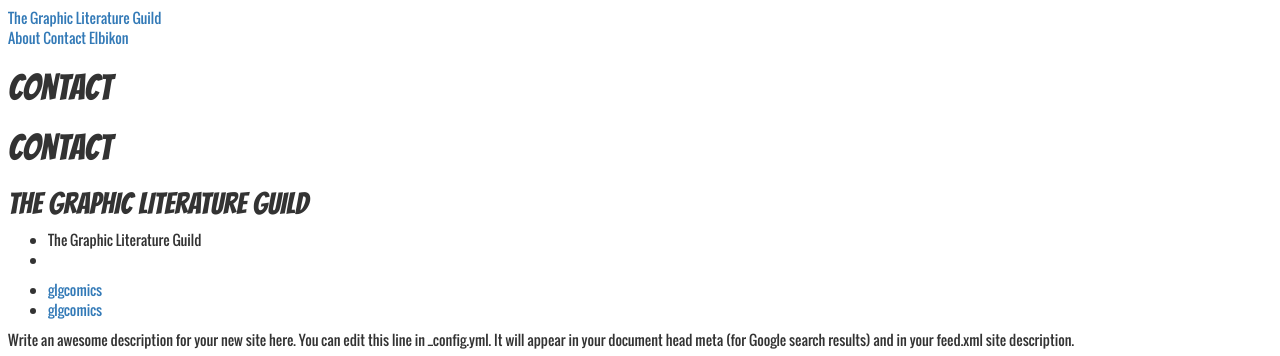
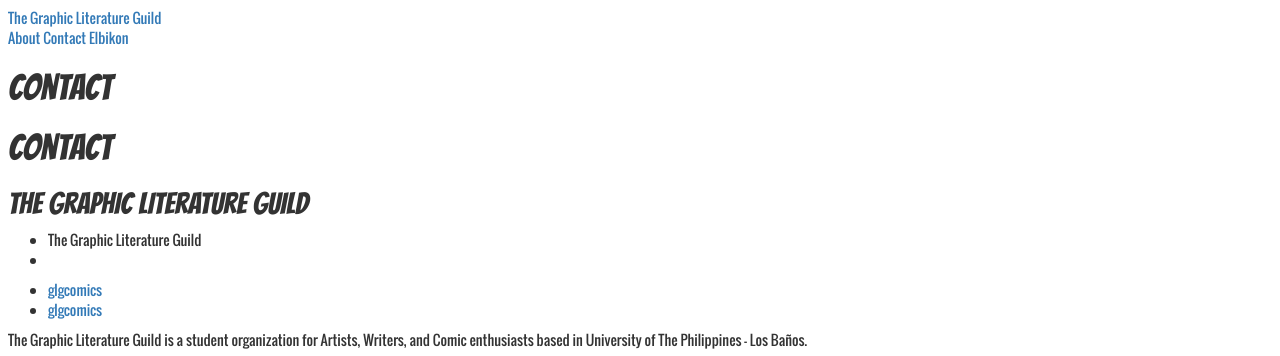
Before and after one commit to glgcomics/glgcomics.github.io, a Jekyll site: the page built from contact.html, in a window 1280 px wide, cut to the strip 0-356 px from the top of the page. Built offline with Jekyll 4.4.1, drawn with Linux system fonts in a browser that asks for light colours.

Commit message:
Updated site description

```diff
--- a/_config.yml
+++ b/_config.yml
@@ -1,8 +1,6 @@
 title: The Graphic Literature Guild
 description: > # this means to ignore newlines until "baseurl:"
-  Write an awesome description for your new site here. You can edit this
-  line in _config.yml. It will appear in your document head meta (for
-  Google search results) and in your feed.xml site description.
+  The Graphic Literature Guild is a student organization for Artists, Writers, and Comic enthusiasts based in University of The Philippines - Los Baños.
 baseurl: "" # the subpath of your site, e.g. /blog
 url: http://glgcomics.org # need to update this to https
 twitter_username: glgcomics
```
